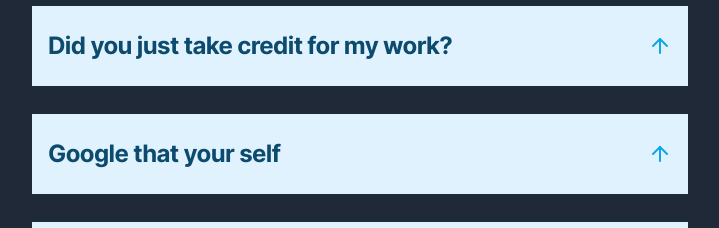
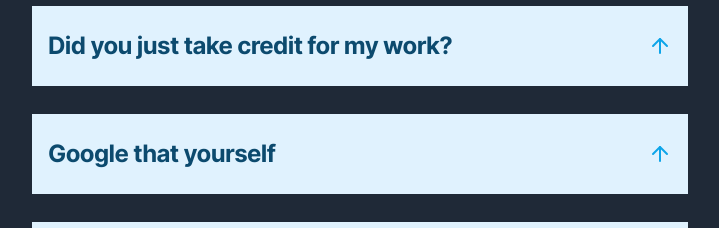
Before and after one commit to AkashRajpurohit/howtoprofessionallysay, a Next.js app: page / in a window 1280 px wide. Shown: the part 3060-3288 px from the top of the page, without its empty margins (280-999 px from the left). Built offline with nearby package versions, Linux system fonts and the light colour scheme.

Commit message:
fix: :memo: spelling of "yourself" (#4)
The word "yourself" is supposed to be spelt without a space between
"your" and "self".  Remove such a space in `qna.ts` in one of the
questions.

```diff
--- a/content/qna.ts
+++ b/content/qna.ts
@@ -140,7 +140,7 @@ const qna: IQnA[] = [
     alternativeAnswers: [],
   },
   {
-    question: 'Google that your self',
+    question: 'Google that yourself',
     answer:
       'The internet is a great resource for these types of questions and I am available to clarify elements that you are not able to find online.',
     alternativeAnswers: [],
```
